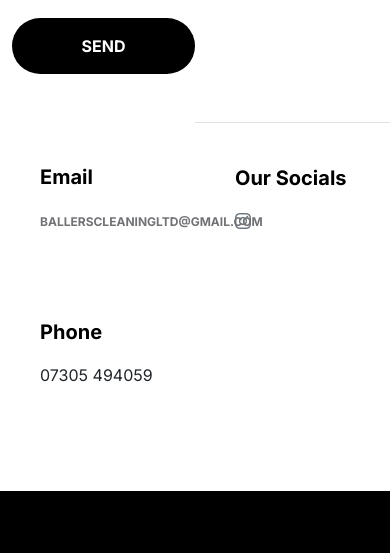
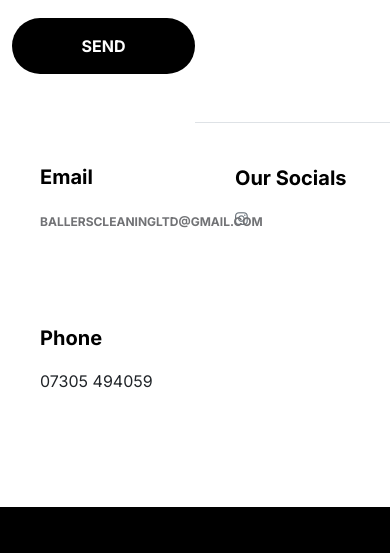
Before and after one commit to AmberY05/BallersWC, a plain HTML site: page contact.html in a window 390 px wide. Shown: the part 1580-2133 px from the top of the page. Drawn offline with Linux system fonts and the light colour scheme.

```diff
--- a/css/tooplate-little-fashion.css
+++ b/css/tooplate-little-fashion.css
@@ -1049,12 +1049,13 @@
 .social-icon {
   margin: 0;
   padding: 0;
+  display: flex; /* Align items in a row */
+  justify-content: flex-start; /* Align items to the start */
 }
 
 .social-icon li {
   list-style: none;
-  display: inline-block;
-  vertical-align: top;
+  margin-right: 10px; /* Adjust space between icons */
 }
 
 .social-icon-link {
@@ -1063,7 +1064,6 @@
   display: inline-block;
   vertical-align: top;
   margin-bottom: 4px;
-  margin-right: 15px;
 }
 
 .social-icon-link:hover {
@@ -1073,6 +1073,20 @@
 /*---------------------------------------
   RESPONSIVE STYLES
 -----------------------------------------*/
+@media (max-width: 600px) {
+  .social-icon li {
+    margin-right: 5px; /* Less space on smaller screens */
+  }
+
+  .social-icon-link {
+    font-size: 0.8rem; /* Smaller icons on smaller screens */
+  }
+
+  .contact-info {
+    margin-bottom: 10px; /* Add some space below each contact info section */
+  }
+}
+
 @media (max-width: 768px) {
   .responsive-img {
       height: 150px;
```
